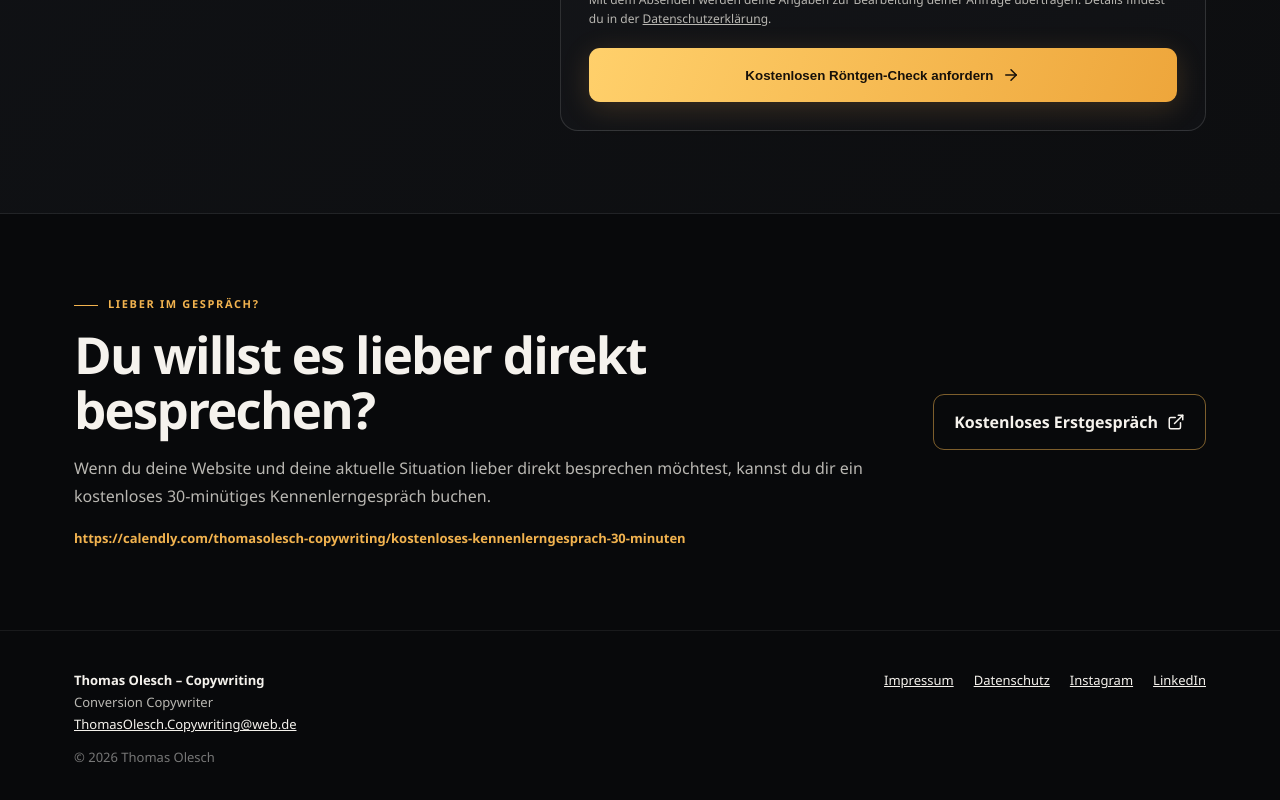
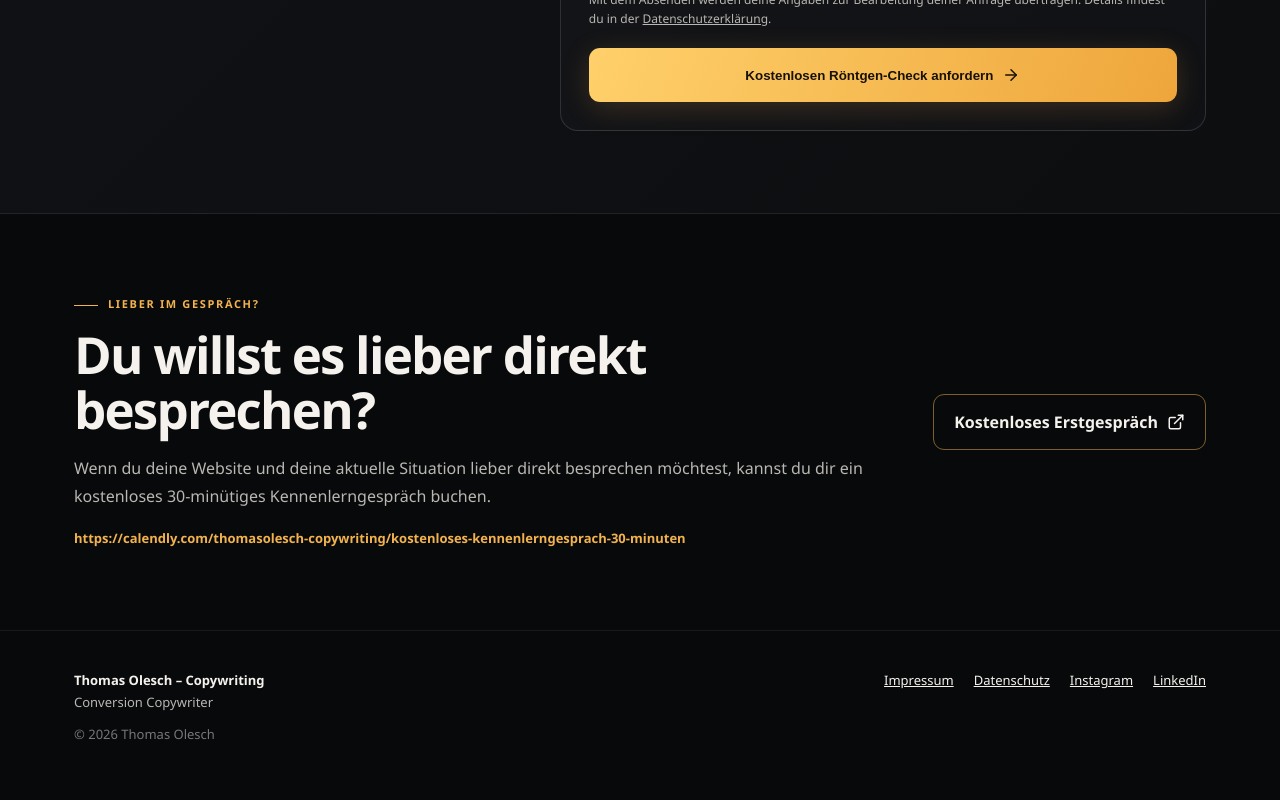
Before and after one commit to thomasech7-dot/webseite-roentgen, a React (Vite) app: page / in a window 1280 px wide. Shown: the part 6762-7562 px from the top of the page. Built offline with nearby package versions, Linux system fonts and the light colour scheme.

Commit message:
Remove email address from landing page footer

```diff
--- a/src/main.tsx
+++ b/src/main.tsx
@@ -58,7 +58,6 @@ function Footer() {
       <div>
         <strong>Thomas Olesch – Copywriting</strong><br />
         Conversion Copywriter<br />
-        <a href={`mailto:${EMAIL}`}>{EMAIL}</a><br />
         <span className="copyright">© 2026 Thomas Olesch</span>
       </div>
       <nav>
```
